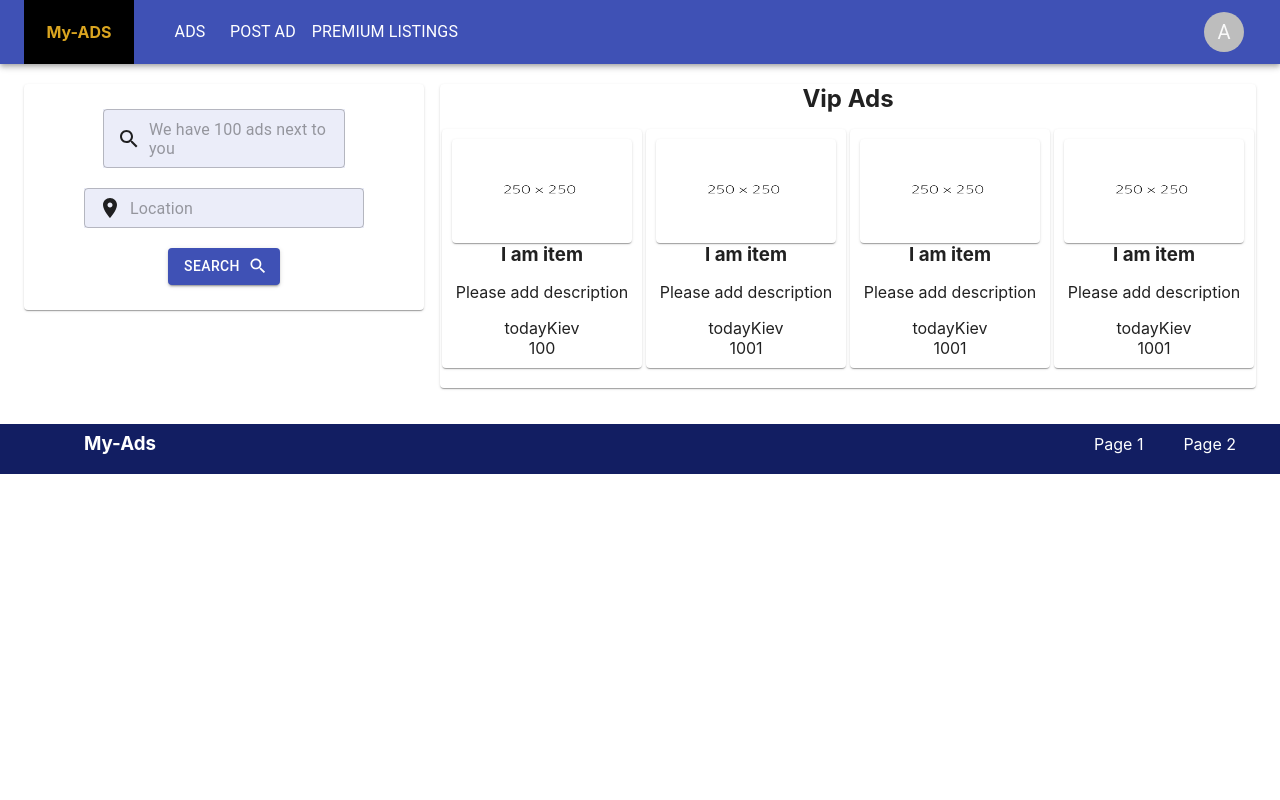
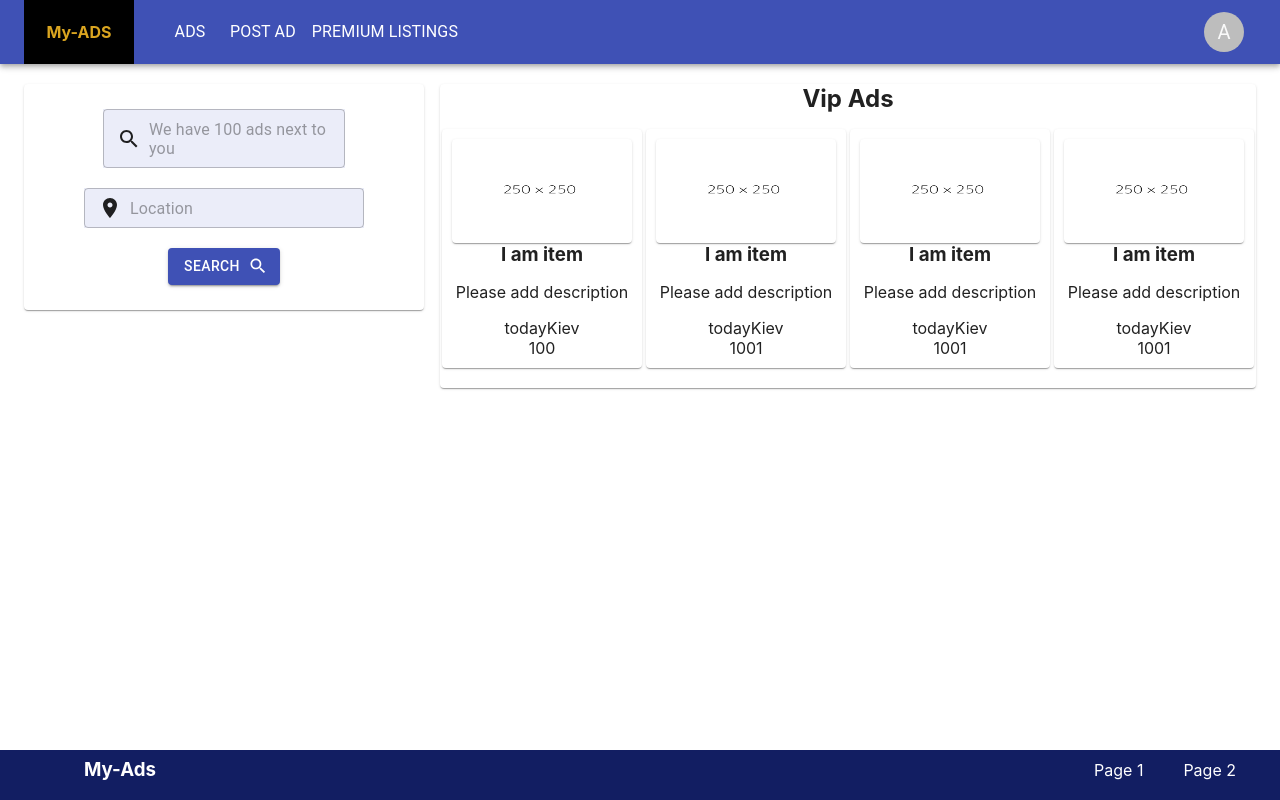
Before and after one commit to Alonasa/my-ads, a React (Create React App) app: page / in a window 1280 px wide. Built offline with nearby package versions, Linux system fonts and the light colour scheme.

Commit message:
move footer to app component

```diff
--- a/src/App.tsx
+++ b/src/App.tsx
@@ -1,6 +1,7 @@
 import React from 'react';
 import './App.css';
 import {Nav} from './Nav';
+import {Footer} from './components/Footer/Footer';
 
 
 function App() {
@@ -9,6 +10,7 @@ function App() {
   return (
     <div className="App">
       <Nav/>
+      <Footer/>
     </div>
   );
 }
--- a/src/components/Pages/Main.tsx
+++ b/src/components/Pages/Main.tsx
@@ -20,7 +20,6 @@ export const Main = () => {
 	<div>
 	  <AppBarMenu data={AppData} changeAuth={changeAuth}/>
 	  <MainContent/>
-	  <Footer/>
 	</div>
   );
 };
```
